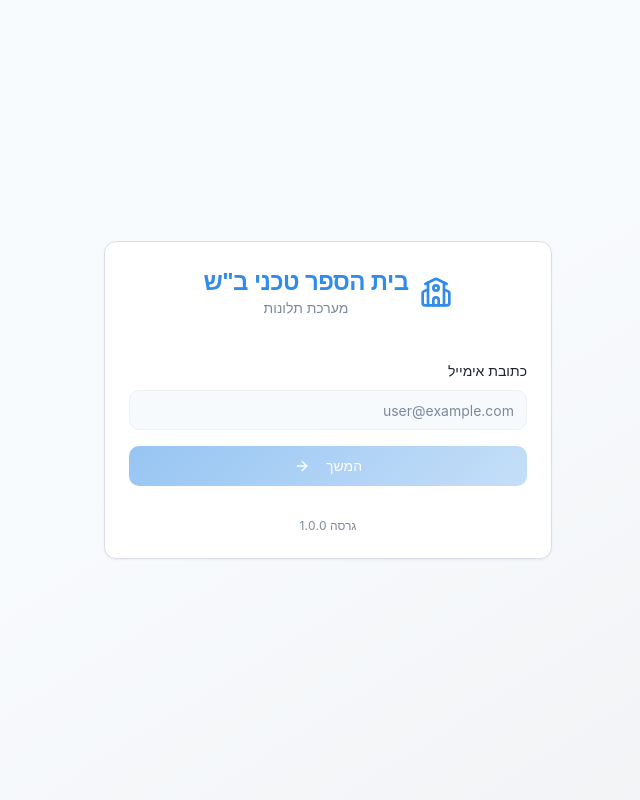
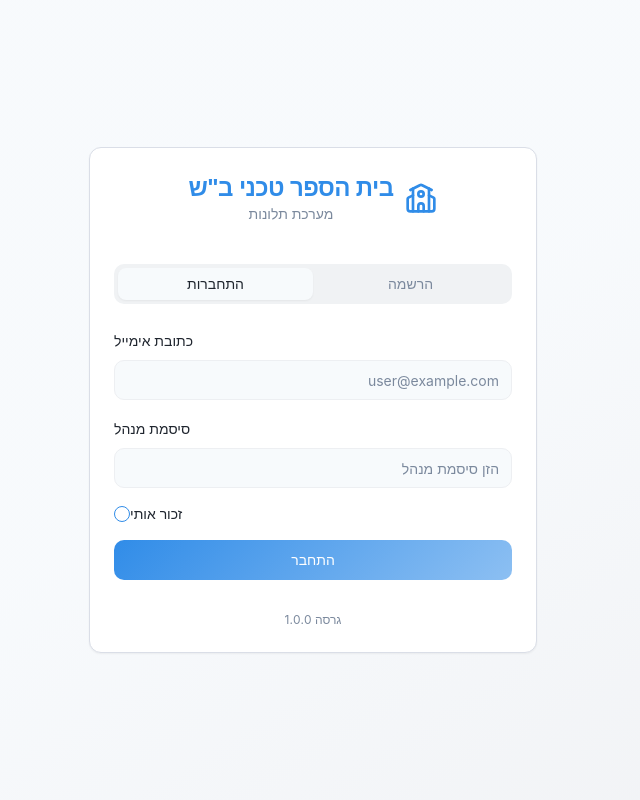
Before and after one commit to CordeliusVox/tzur-yisrael-ui-revamp, a React (Vite) app: page / in a window 1280 px wide. Shown: the whole page, without its empty margins (401-1041 px from the left). Built offline with nearby package versions, Linux system fonts and the light colour scheme.

Commit message:
Remove email confirmation

```diff
--- a/src/hooks/useAuth.tsx
+++ b/src/hooks/useAuth.tsx
@@ -48,13 +48,10 @@ export function AuthProvider({ children }: { children: React.ReactNode }) {
   };
 
   const signUp = async (email: string, password: string, username?: string) => {
-    const redirectUrl = `${window.location.origin}/complaints`;
-
     const { error } = await supabase.auth.signUp({
       email,
       password,
       options: {
-        emailRedirectTo: redirectUrl,
         data: {
           username: username || ''
         }
--- a/src/pages/Auth.tsx
+++ b/src/pages/Auth.tsx
@@ -5,12 +5,10 @@ import { Button } from '@/components/ui/button';
 import { Input } from '@/components/ui/input';
 import { Label } from '@/components/ui/label';
 import { Checkbox } from '@/components/ui/checkbox';
+import { Tabs, TabsContent, TabsList, TabsTrigger } from '@/components/ui/tabs';
 import { useToast } from '@/hooks/use-toast';
 import { useAuth } from '@/hooks/useAuth';
-import { supabase } from '@/integrations/supabase/client';
-import { School, ArrowRight, ArrowLeft } from 'lucide-react';
-
-type AuthStep = 'email' | 'existing-user' | 'new-user';
+import { School } from 'lucide-react';
 
 export default function Auth() {
   const [email, setEmail] = useState('');
@@ -18,7 +16,7 @@ export default function Auth() {
   const [username, setUsername] = useState('');
   const [rememberMe, setRememberMe] = useState(false);
   const [loading, setLoading] = useState(false);
-  const [authStep, setAuthStep] = useState<AuthStep>('email');
+  const [activeTab, setActiveTab] = useState('login');
 
   const { signIn, signUp, user } = useAuth();
   const { toast } = useToast();
@@ -45,45 +43,7 @@ export default function Auth() {
     }
   }, []);
 
-  const handleEmailSubmit = async (e: React.FormEvent) => {
-    e.preventDefault();
-    if (!email.trim()) return;
-
-    setLoading(true);
-
-    try {
-      // For this school system, we'll always check if user should sign up or sign in
-      // by trying to sign up first (which will fail if user exists)
-      const { error: signUpError } = await supabase.auth.signUp({
-        email,
-        password: 'temp_password_check', // This will be ignored if user exists
-        options: {
-          emailRedirectTo: `${window.location.origin}/complaints`
-        }
-      });
-
-      if (signUpError) {
-        if (signUpError.message.includes('User already registered')) {
-          // User exists, go to existing user flow
-          setAuthStep('existing-user');
-        } else {
-          // Other error, assume new user
-          setAuthStep('new-user');
-        }
-      } else {
-        // Sign up succeeded, this means new user (but we need to clean up the temp account)
-        await supabase.auth.signOut(); // Clear the temp signup
-        setAuthStep('new-user');
-      }
-    } catch (error) {
-      // Network error or other issue, assume new user
-      setAuthStep('new-user');
-    } finally {
-      setLoading(false);
-    }
-  };
-
-  const handleExistingUserAuth = async (e: React.FormEvent) => {
+  const handleLogin = async (e: React.FormEvent) => {
     e.preventDefault();
     setLoading(true);
 
@@ -94,24 +54,6 @@ export default function Auth() {
           title: "שגיאה בהתחברות",
           description: "סיסמה שגויה. אנא פנה למנהל המערכת."
         });
-        setLoading(false);
-        return;
-      }
-
-      // Fake login for testing
-      if (email === "YourEmail@gmail.com/fake") {
-        // Save credentials if remember me is checked
-        if (rememberMe) {
-          localStorage.setItem('rememberedEmail', email);
-          localStorage.setItem('rememberMe', 'true');
-        }
-
-        toast({
-          title: "התחברות בוצעה בהצלחה",
-          description: "ברוך הבא למערכת!"
-        });
-
-        navigate('/complaints');
         setLoading(false);
         return;
       }
@@ -133,6 +75,11 @@ export default function Auth() {
           localStorage.removeItem('rememberedUsername');
           localStorage.removeItem('rememberMe');
         }
+
+        toast({
+          title: "התחברות בוצעה בהצלחה",
+          description: "ברוך הבא למערכת!"
+        });
       }
     } catch (error) {
       toast({
@@ -145,7 +92,7 @@ export default function Auth() {
     }
   };
 
-  const handleNewUserAuth = async (e: React.FormEvent) => {
+  const handleSignUp = async (e: React.FormEvent) => {
     e.preventDefault();
     setLoading(true);
 
@@ -178,7 +125,7 @@ export default function Auth() {
 
         toast({
           title: "הרשמה בוצעה בהצלחה",
-          description: "אנא בדוק את האימייל שלך לאימות. לאחר האימות תועבר ישירות למערכת."
+          description: "נרשמת בהצלחה! מועבר למערכת..."
         });
       }
     } catch (error) {
@@ -190,12 +137,6 @@ export default function Auth() {
     } finally {
       setLoading(false);
     }
-  };
-
-  const resetToEmailStep = () => {
-    setAuthStep('email');
-    setPassword('');
-    setUsername('');
   };
 
   return (
@@ -216,12 +157,18 @@ export default function Auth() {
         </CardHeader>
 
         <CardContent>
-          {authStep === 'email' && (
-            <form onSubmit={handleEmailSubmit} className="space-y-4">
+          <Tabs value={activeTab} onValueChange={setActiveTab} className="w-full">
+            <TabsList className="grid w-full grid-cols-2 mb-6">
+              <TabsTrigger value="login" className="hebrew-body">התחברות</TabsTrigger>
+              <TabsTrigger value="signup" className="hebrew-body">הרשמה</TabsTrigger>
+            </TabsList>
+
+            <TabsContent value="login">
+              <form onSubmit={handleLogin} className="space-y-4">
                 <div className="space-y-2">
-                <Label htmlFor="email" className="hebrew-body">כתובת אימייל</Label>
+                  <Label htmlFor="login-email" className="hebrew-body">כתובת אימייל</Label>
                   <Input
-                  id="email"
+                    id="login-email"
                     type="email"
                     value={email}
                     onChange={(e) => setEmail(e.target.value)}
@@ -231,39 +178,10 @@ export default function Auth() {
                   />
                 </div>
 
-              <Button
-                type="submit"
-                className="w-full btn-school"
-                disabled={loading || !email.trim()}
-              >
-                {loading ? 'בודק...' : 'המשך'}
-                <ArrowRight className="h-4 w-4 mr-2" />
-              </Button>
-            </form>
-          )}
-
-          {authStep === 'existing-user' && (
-            <form onSubmit={handleExistingUserAuth} className="space-y-4">
                 <div className="space-y-2">
-                <Label className="hebrew-body text-sm text-muted-foreground">
-                  כתובת אימייל: {email}
-                </Label>
-                <Button
-                  type="button"
-                  variant="ghost"
-                  size="sm"
-                  onClick={resetToEmailStep}
-                  className="p-0 h-auto text-primary"
-                >
-                  <ArrowLeft className="h-4 w-4 ml-2" />
-                  שנה אימייל
-                </Button>
-              </div>
-
-              <div className="space-y-2">
-                <Label htmlFor="password" className="hebrew-body">סיסמת מנהל</Label>
+                  <Label htmlFor="login-password" className="hebrew-body">סיסמת מנהל</Label>
                   <Input
-                  id="password"
+                    id="login-password"
                     type="password"
                     value={password}
                     onChange={(e) => setPassword(e.target.value)}
@@ -275,11 +193,11 @@ export default function Auth() {
 
                 <div className="flex items-center space-x-2 space-x-reverse">
                   <Checkbox
-                  id="remember"
+                    id="remember-login"
                     checked={rememberMe}
                     onCheckedChange={(checked) => setRememberMe(checked as boolean)}
                   />
-                <label htmlFor="remember" className="text-sm hebrew-body cursor-pointer">
+                  <label htmlFor="remember-login" className="text-sm hebrew-body cursor-pointer">
                     זכור אותי
                   </label>
                 </div>
@@ -292,32 +210,27 @@ export default function Auth() {
                   {loading ? 'מתחבר...' : 'התחבר'}
                 </Button>
               </form>
-          )}
+            </TabsContent>
 
-          {authStep === 'new-user' && (
-            <form onSubmit={handleNewUserAuth} className="space-y-4">
-              <div className="bg-primary/10 border border-primary/20 rounded-lg p-4 mb-4">
-                <p className="text-sm hebrew-body text-foreground">
-                  <strong>משתמש חדש זוהה</strong><br />
-                  {email}<br />
-                  אנא הזן את פרטי המנהל להרשמה
-                </p>
-                <Button
-                  type="button"
-                  variant="ghost"
-                  size="sm"
-                  onClick={resetToEmailStep}
-                  className="mt-2 p-0 h-auto text-primary"
-                >
-                  <ArrowLeft className="h-4 w-4 ml-2" />
-                  שנה אימייל
-                </Button>
+            <TabsContent value="signup">
+              <form onSubmit={handleSignUp} className="space-y-4">
+                <div className="space-y-2">
+                  <Label htmlFor="signup-email" className="hebrew-body">כתובת אימייל</Label>
+                  <Input
+                    id="signup-email"
+                    type="email"
+                    value={email}
+                    onChange={(e) => setEmail(e.target.value)}
+                    required
+                    className="text-right"
+                    placeholder="user@example.com"
+                  />
                 </div>
 
                 <div className="space-y-2">
-                <Label htmlFor="username" className="hebrew-body">שם משתמש</Label>
+                  <Label htmlFor="signup-username" className="hebrew-body">שם משתמש</Label>
                   <Input
-                  id="username"
+                    id="signup-username"
                     type="text"
                     value={username}
                     onChange={(e) => setUsername(e.target.value)}
@@ -328,9 +241,9 @@ export default function Auth() {
                 </div>
 
                 <div className="space-y-2">
-                <Label htmlFor="password" className="hebrew-body">סיסמת מנהל</Label>
+                  <Label htmlFor="signup-password" className="hebrew-body">סיסמת מנהל</Label>
                   <Input
-                  id="password"
+                    id="signup-password"
                     type="password"
                     value={password}
                     onChange={(e) => setPassword(e.target.value)}
@@ -342,11 +255,11 @@ export default function Auth() {
 
                 <div className="flex items-center space-x-2 space-x-reverse">
                   <Checkbox
-                  id="remember"
+                    id="remember-signup"
                     checked={rememberMe}
                     onCheckedChange={(checked) => setRememberMe(checked as boolean)}
                   />
-                <label htmlFor="remember" className="text-sm hebrew-body cursor-pointer">
+                  <label htmlFor="remember-signup" className="text-sm hebrew-body cursor-pointer">
                     זכור אותי
                   </label>
                 </div>
@@ -359,7 +272,8 @@ export default function Auth() {
                   {loading ? 'נרשם...' : 'הירשם'}
                 </Button>
               </form>
-          )}
+            </TabsContent>
+          </Tabs>
 
           <div className="mt-8 text-center text-xs text-muted-foreground">
             <p>גרסה 1.0.0</p>
```
Lines whose indentation alone changed are shown as unchanged.
